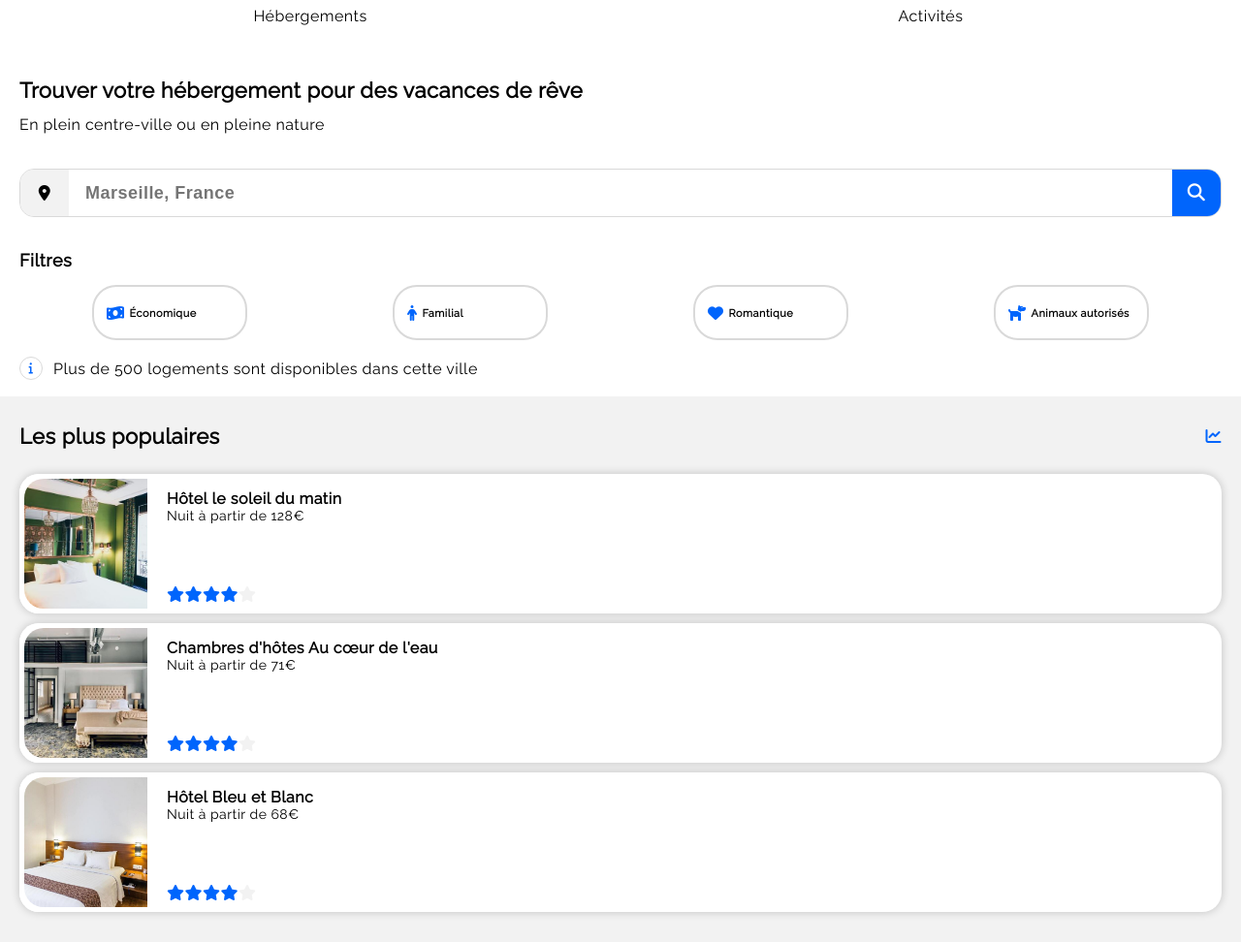
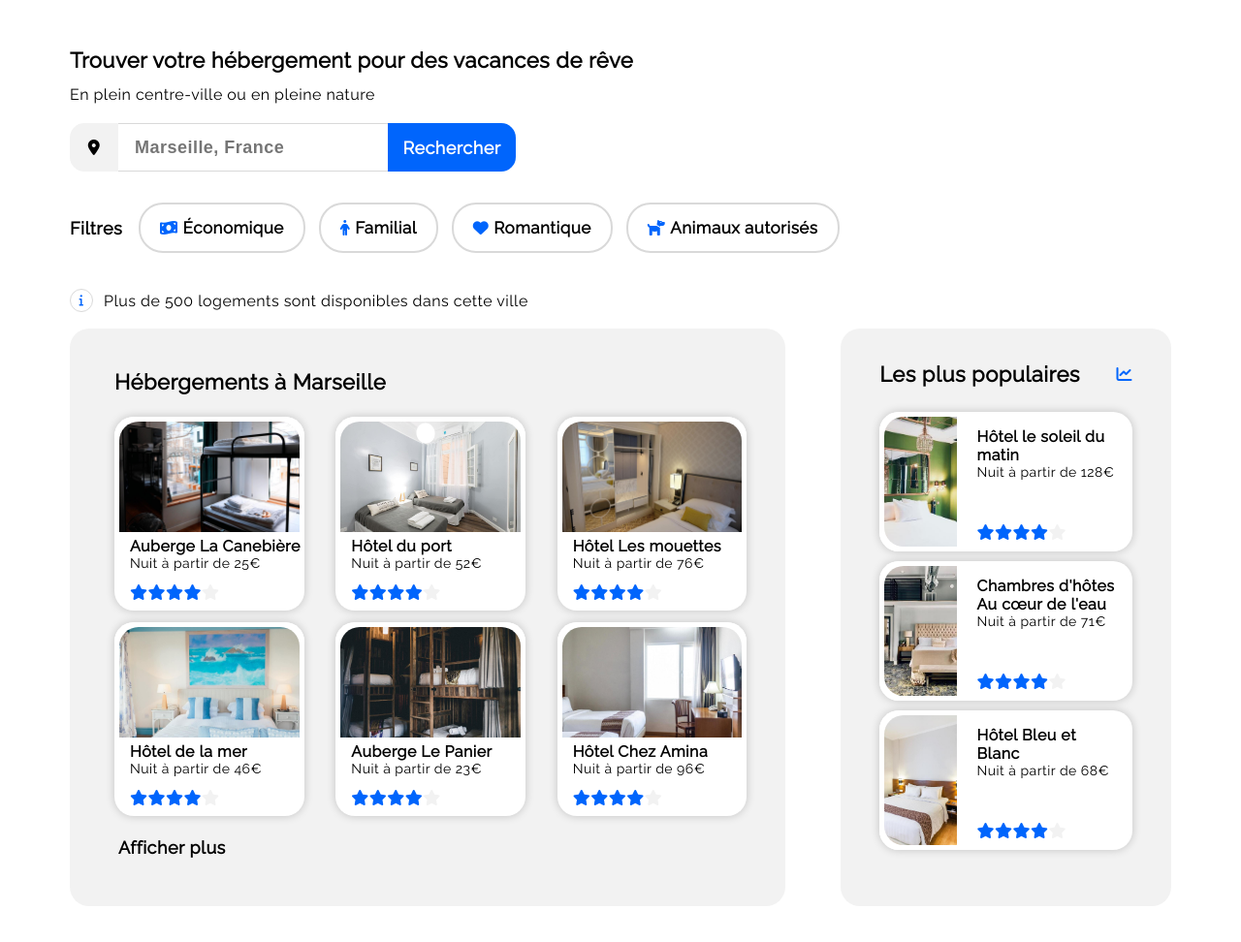
Before and after one commit to BlackSheepsTV/Projet-2-Html, a plain HTML site: page index.html in a window 1280 px wide. Shown: the part 81-1053 px from the top of the page at 97% size. Drawn offline with Linux system fonts and the light colour scheme.

Commit message:
tablette finished and starting desktop

```diff
--- a/css/style.css
+++ b/css/style.css
@@ -10,6 +10,8 @@
 :before {
     box-sizing: border-box;
     letter-spacing: 0.03rem;
+    margin: 0;
+    padding: 0;
 }
 
 html,body {
@@ -18,8 +20,6 @@ html,body {
     font-size: 16px;
     line-height: 19px;
     font-weight: 400;
-    margin: 0;
-    padding: 0;
     display: flex;
     flex-direction: column;
     align-items: center;
@@ -29,6 +29,7 @@ html,body {
 
 #app {
     width: 100%;
+    max-width: 1400px;
     height: 100%;
 }
 
@@ -64,9 +65,7 @@ html,body {
     line-height: 21px;
 }
 
-h1,h2,h3,p {
-    margin: 0;
-}
+
 
 a {
     text-decoration: none;
@@ -96,6 +95,7 @@ header {
 
 .nav-header {
     width: 100%;
+    display: flex;
 }
 
 .nav-header ul {
@@ -111,6 +111,13 @@ header {
     flex: 1;
 }
 
+.nav-header a:hover {
+    color: var(--color-blue);
+    border-bottom: 3px solid var(--color-blue);
+    padding-bottom: 20px;
+    cursor: pointer;
+}
+
 ul {
     margin: 0;
     padding: 0;
@@ -118,13 +125,6 @@ ul {
 
 li {
     list-style-type: none;
-}
-
-.nav-header a:hover {
-    color: var(--color-blue);
-    border-bottom: 3px solid var(--color-blue);
-    padding-bottom: 20px;
-    cursor: pointer;
 }
 
 /* ----------- SECTION FILTER ----------- */
@@ -144,14 +144,13 @@ li {
 }
 
 .search-city-wrapper {
-    width: 100%;
+    max-width: 332px;
     min-width: 150px;
     height: 50px;
     display: flex;
     align-items: center;
     margin-top: 36px;
     margin-bottom: 34px;
-    border: 1px solid var(--color-grey-border);
     border-radius: 15px;
     overflow: hidden;
 }
@@ -171,6 +170,8 @@ li {
     height: inherit;
     border: none;
     outline: none;
+    border-top: 1px solid var(--color-grey-border);
+    border-bottom: 1px solid var(--color-grey-border);
     padding-left: 17px;
     flex: 1;
 }
@@ -202,7 +203,6 @@ li {
 
 .filtered-items-wrapper {
     display: flex;
-    justify-content: space-around;
     align-items: center;
     flex-wrap: wrap;
 }
@@ -212,6 +212,7 @@ li {
     display: flex;
     align-items: center;
     padding: 19px 13px 18px 13px;
+    margin-right: 14px;
     margin-bottom: 17px;
     border: 2px solid var(--color-grey-border);
     border-radius: 25px;
@@ -278,11 +279,11 @@ li {
 
 .card-text-wrapper {
     position: relative;
-    width: 100%;
     height: inherit;
     display: flex;
     flex-direction: column;
     justify-content: space-between;
+    flex: 2;
 }
 
 .stars-wrapper {
@@ -327,10 +328,11 @@ li {
 
 .card-sponsored-img-wrapper {
     position: relative;
-    width: 137px;
-    min-width: 137px;
-    height: 144px;
+    max-width: 137px;
+    min-width: 50px;
+    height: inherit;
     border: 5px solid white;
+    flex: 1;
 }
 
 .card-sponsored-img-wrapper img {
@@ -380,7 +382,16 @@ li {
     padding-bottom: 11px;
 }
 
+.accommodation-wrapper .title-18 {
+    display: none;
+}
+
 /* ----------- ACTIVITIES ----------- */
+
+.cards-activities-wrapper {
+    display: flex;
+    flex-direction: column;
+}
 
 .section-activities {
     padding: 0px 20px 101px 20px;
@@ -451,3 +462,201 @@ footer {
 .footer-link-wrapper li {
     padding-bottom: 12px;
 }
+
+/* ----------- TABLET ----------- */
+/* ------------------------------ */
+
+@media (min-width: 768px) {
+
+    header {
+        flex-direction: row;
+        justify-content: space-between;
+        padding: 0px 0px 0px 72px;
+        margin-bottom: 63px;
+    }
+
+    .logo-header {
+        margin-top: 44px;
+        margin-bottom: 0px;
+    }
+
+    .nav-header {
+        width: auto;
+    }
+
+    .nav-header a {
+        width: 162px;
+        padding-bottom: 0px;
+        padding-top: 48px;
+    }
+
+    .nav-header a:hover {
+        border-top: 2px solid var(--color-blue);
+        padding-top: 46px;
+        border-bottom: none;
+        padding-bottom: 0px;
+        cursor: pointer;
+    }
+
+    /* ----------- search ----------- */
+
+    .search-city-wrapper {
+        max-width: 460px;
+        margin: 20px 0px 32px 0px;
+    }
+
+    .search-button {
+        width: 132px;
+    }
+
+    .search-button-rechercher {
+        display: flex;
+    }
+
+    .search-button i {
+        display: none;
+    }
+
+    /* ----------- filter ----------- */
+
+    .section-filter {
+        padding: 0px 72px;
+    }
+
+    .filtered-wrapper {
+        flex-direction: row;
+        align-items: center;
+        margin-bottom: 37px;
+    }
+
+    .filtres-title {
+        margin: 0px 17px 0px 0px;
+    }
+
+    .filtered-item {
+        width: auto;
+        margin-bottom: 0px;
+        padding: 14px 20px;
+    }
+
+    /* ----------- accommodation ----------- */
+
+    .section-accommodation {
+        flex-direction: column-reverse;
+        padding: 0px 72px 70px;
+    }
+
+    .accommodation-wrapper {
+        margin-bottom: 53px;
+        padding: 42px 40px 25px 46px;
+        border-radius: 20px;
+        background-color: var(--color-grey);
+    }
+
+    .accommodation-wrapper h2 {
+        margin-bottom: 23px;
+    }
+
+    .cards-accommodation-wrapper {
+        display: flex;
+        justify-content: space-between;
+        flex-wrap: wrap;
+    }
+
+    .accommodation-wrapper .card-accommodation-wrapper {
+        width: 30%;
+    }
+
+    .accommodation-wrapper .title-18{
+        display: flex;
+        margin-top: 10px;
+        padding-left: 4px;
+    }
+
+    /* ----------- most popular ----------- */
+
+    .most-popular-wrapper {
+        padding: 34px 40px 48px;
+        border-radius: 20px;
+    }
+
+    .cards-sponsored-wrapper {
+        flex-direction: row;
+        justify-content: space-between;
+    }
+
+    .card-sponsored-wrapper {
+        width: 31%;
+    }
+
+    /* ----------- activities ----------- */
+
+    .section-activities {
+        padding: 0px 72px 69px;
+    }
+
+    .section-activities h2 {
+        margin-bottom: 34px;
+    }
+
+    .cards-activities-wrapper {
+        flex-direction: row;
+        justify-content: space-between;
+    }
+
+    .card-activities-wrapper {
+        width: 23%;
+    }
+
+    /* ----------- FOOTER ----------- */
+
+    footer {
+        padding: 0px 72px;
+    }
+
+    .footer-links-wrapper {
+        flex-direction: row;
+        padding: 45px 70px 58px;
+    }
+
+    .footer-link-wrapper {
+        padding-right: 82px;
+        margin: 0px;
+    }
+
+    .footer-link-wrapper:nth-last-child(1) {
+        padding-right: 0px;
+    }
+}
+
+/* ----------- DESKTOP ----------- */
+
+@media (min-width: 992px) {
+
+    .filtered-item p {
+        font-size: 17px;
+        line-height: 20px;
+    }
+
+    .section-accommodation {
+        flex-direction: row-reverse;
+        justify-content: space-between;
+    }
+
+    .accommodation-wrapper {
+        width: 65%;
+        margin: 0px;
+    }
+
+    .most-popular-wrapper {
+        width: 30%;
+    }
+
+    .cards-sponsored-wrapper {
+        flex-direction: column;
+    }
+
+    .card-sponsored-wrapper {
+        width: 100%;
+    }
+}
--- a/index.html
+++ b/index.html
@@ -175,7 +175,7 @@
                         <div class="cards-accommodation-wrapper">
                             <a href="#" class="card card-accommodation-wrapper">
                                 <div class="card-accommodation-img-wrapper">
-                                    <img class="card-img" src="./assets/Images Booki/hebergements/4_small/marcus-loke-WQJvWU_HZFo-unsplash.jpg" alt="hotel">
+                                    <img class="card-img" src="./assets/Images Booki/hebergements/3_medium/marcus-loke-WQJvWU_HZFo-unsplash.jpg" alt="hotel">
                                 </div>
 
                                 <div class="card-text-wrapper">
@@ -197,7 +197,7 @@
 
                             <a href="#" class="card card-accommodation-wrapper">
                                 <div class="card-accommodation-img-wrapper">
-                                    <img class="card-img" src="./assets/Images Booki/hebergements/4_small/fred-kleber-gTbaxaVLvsg-unsplash.jpg" alt="hotel">
+                                    <img class="card-img" src="./assets/Images Booki/hebergements/3_medium/fred-kleber-gTbaxaVLvsg-unsplash.jpg" alt="hotel">
                                 </div>
 
                                 <div class="card-text-wrapper">
@@ -219,7 +219,7 @@
 
                             <a href="#" class="card card-accommodation-wrapper">
                                 <div class="card-accommodation-img-wrapper">
-                                    <img class="card-img" src="./assets/Images Booki/hebergements/4_small/reisetopia-B8WIgxA_PFU-unsplash.jpg" alt="hotel">
+                                    <img class="card-img" src="./assets/Images Booki/hebergements/3_medium/reisetopia-B8WIgxA_PFU-unsplash.jpg" alt="hotel">
                                 </div>
 
                                 <div class="card-text-wrapper">
@@ -241,7 +241,7 @@
 
                             <a href="#" class="card card-accommodation-wrapper">
                                 <div class="card-accommodation-img-wrapper">
-                                    <img class="card-img" src="./assets/Images Booki/hebergements/4_small/annie-spratt-Eg1qcIitAuA-unsplash.jpg" alt="hotel">
+                                    <img class="card-img" src="./assets/Images Booki/hebergements/3_medium/annie-spratt-Eg1qcIitAuA-unsplash.jpg" alt="hotel">
                                 </div>
 
                                 <div class="card-text-wrapper">
@@ -263,7 +263,7 @@
 
                             <a href="#" class="card card-accommodation-wrapper">
                                 <div class="card-accommodation-img-wrapper">
-                                    <img class="card-img" src="./assets/Images Booki/hebergements/4_small/nicate-lee-kT-ZyaiwBe0-unsplash.jpg" alt="hotel">
+                                    <img class="card-img" src="./assets/Images Booki/hebergements/3_medium/nicate-lee-kT-ZyaiwBe0-unsplash.jpg" alt="hotel">
                                 </div>
 
                                 <div class="card-text-wrapper">
@@ -285,7 +285,7 @@
 
                             <a href="#" class="card card-accommodation-wrapper">
                                 <div class="card-accommodation-img-wrapper">
-                                    <img class="card-img" src="./assets/Images Booki/hebergements/4_small/febrian-zakaria-M6S1WvfW68A-unsplash.jpg" alt="hotel">
+                                    <img class="card-img" src="./assets/Images Booki/hebergements/3_medium/febrian-zakaria-M6S1WvfW68A-unsplash.jpg" alt="hotel">
                                 </div>
 
                                 <div class="card-text-wrapper">
@@ -305,6 +305,8 @@
                                 </div>
                             </a>
                         </div>
+
+                        <h3 class="title-18">Afficher plus</h3>
                     </div>
                 </section>
 
@@ -316,7 +318,7 @@
                         <div class="cards-activities-wrapper">
                             <a href="#" class="card card-activities-wrapper">
                                 <div class="card-activities-img-wrapper">
-                                    <img class="card-img" src="./assets/Images Booki/activites/4_small/reno-laithienne-QUgJhdY5Fyk-unsplash.jpg" alt="activities">
+                                    <img class="card-img" src="./assets/Images Booki/activites/3_medium/reno-laithienne-QUgJhdY5Fyk-unsplash.jpg" alt="activities">
                                 </div>
 
                                 <div class="card-text-wrapper">
@@ -328,7 +330,7 @@
 
                             <a href="#" class="card card-activities-wrapper">
                                 <div class="card-activities-img-wrapper">
-                                    <img class="card-img" src="./assets/Images Booki/activites/4_small/paul-hermann-QFTrLdQIRhI-unsplash.jpg" alt="activities">
+                                    <img class="card-img" src="./assets/Images Booki/activites/3_medium/paul-hermann-QFTrLdQIRhI-unsplash.jpg" alt="activities">
                                 </div>
 
                                 <div class="card-text-wrapper">
@@ -340,7 +342,7 @@
 
                             <a href="#" class="card card-activities-wrapper">
                                 <div class="card-activities-img-wrapper">
-                                    <img class="card-img" src="./assets/Images Booki/activites/4_small/kilyan-sockalingum-NR8-cBCN3aI-unsplash.jpg" alt="activities">
+                                    <img class="card-img" src="./assets/Images Booki/activites/3_medium/kilyan-sockalingum-NR8-cBCN3aI-unsplash.jpg" alt="activities">
                                 </div>
 
                                 <div class="card-text-wrapper">
@@ -352,7 +354,7 @@
 
                             <a href="#" class="card card-activities-wrapper">
                                 <div class="card-activities-img-wrapper">
-                                    <img class="card-img" src="./assets/Images Booki/activites/4_small/florian-wehde-xW9e8gdotxI-unsplash.jpg" alt="activities">
+                                    <img class="card-img" src="./assets/Images Booki/activites/3_medium/florian-wehde-xW9e8gdotxI-unsplash.jpg" alt="activities">
                                 </div>
 
                                 <div class="card-text-wrapper">
```
